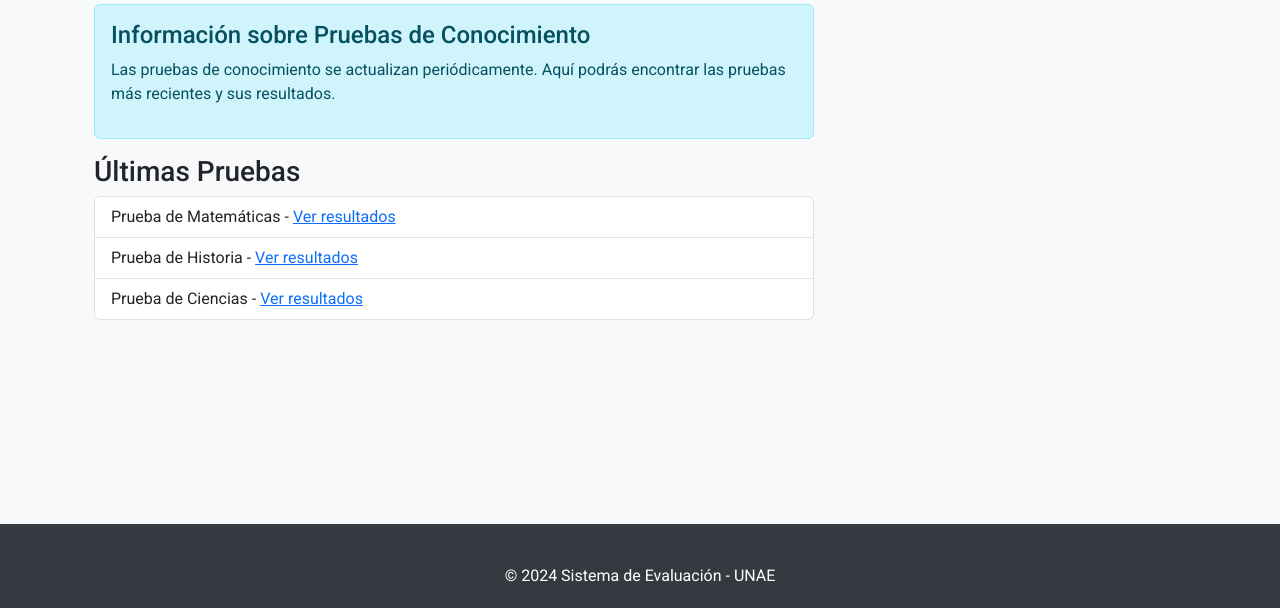
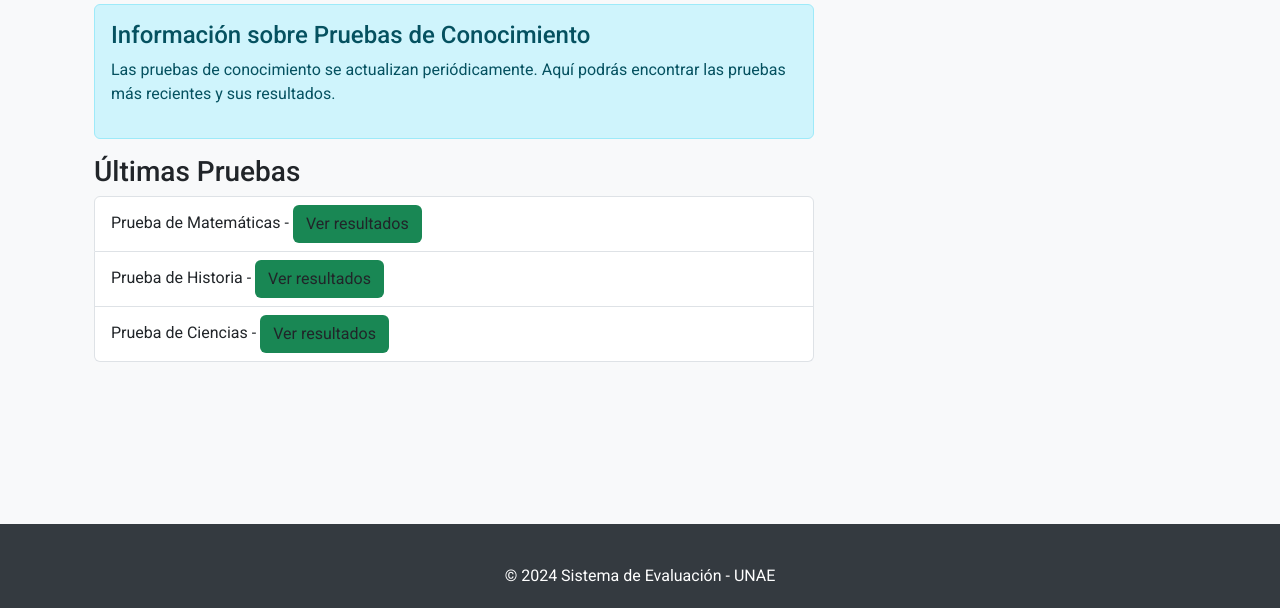
Before and after one commit to JimmyCoro/evaluacion, a Django app: page / in a window 1280 px wide. Shown: the part 192-800 px from the top of the page. Run offline with Django 5.2, Linux system fonts and the light colour scheme.

Commit message:
[FIX] BOTONES

```diff
--- a/templates/examen/inicio.html
+++ b/templates/examen/inicio.html
@@ -19,9 +19,9 @@
             <!-- Ejemplo de lista de pruebas -->
             <h3>Últimas Pruebas</h3>
             <ul class="list-group">
-                <li class="list-group-item">Prueba de Matemáticas - <a href="#">Ver resultados</a></li>
-                <li class="list-group-item">Prueba de Historia - <a href="#">Ver resultados</a></li>
-                <li class="list-group-item">Prueba de Ciencias - <a href="#">Ver resultados</a></li>
+                <li class="list-group-item">Prueba de Matemáticas - <a href="#" class="btn bg-success">Ver resultados</a></li>
+                <li class="list-group-item">Prueba de Historia - <a href="#" class="btn bg-success">Ver resultados</a></li>
+                <li class="list-group-item">Prueba de Ciencias - <a href="#" class="btn bg-success">Ver resultados</a></li>
             </ul>
         </div>
 
```
